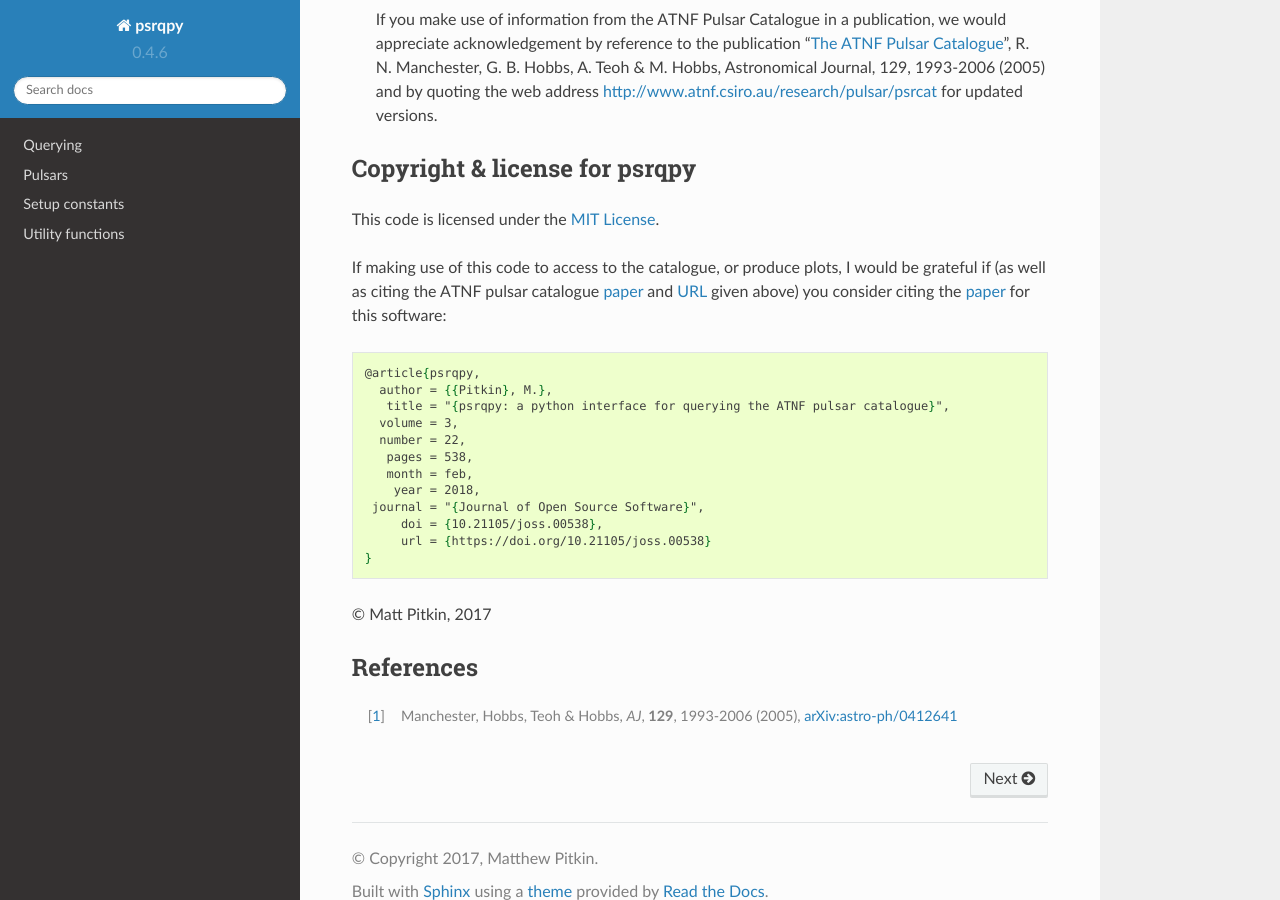
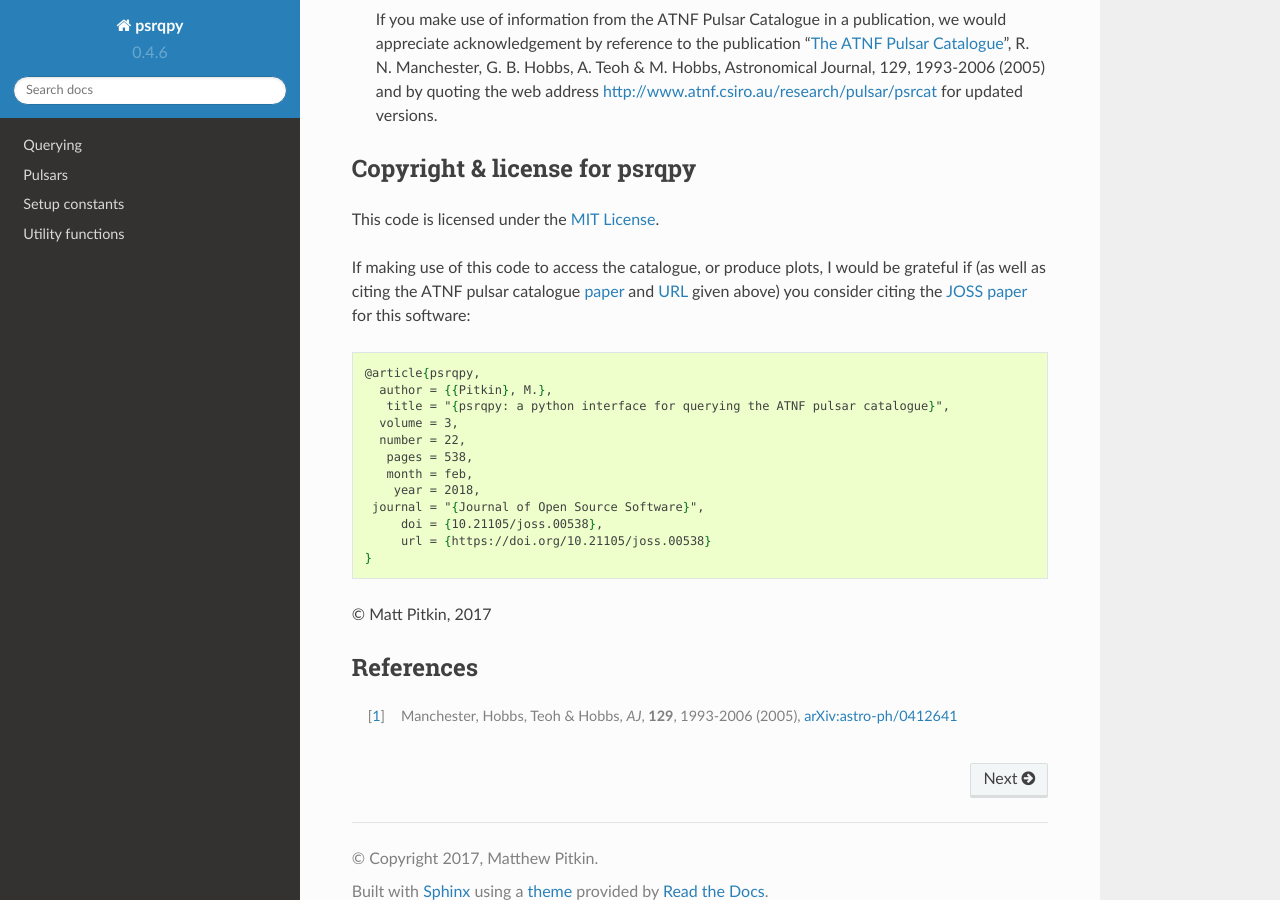
Before and after one commit to mattpitkin/psrqpy, a Sphinx documentation site: the page built from docs/source/index.rst, in a window 1280 px wide and 900 px high, scrolled down 5895 px. Built offline with Sphinx 7.4.7 and the Read the Docs theme 2.0.0, drawn with Linux system fonts in a browser that asks for light colours.

Commit message:
Update index.rst

```diff
--- a/docs/source/index.rst
+++ b/docs/source/index.rst
@@ -239,7 +239,7 @@ Copyright & license for psrqpy
 
 This code is licensed under the `MIT License <http://opensource.org/licenses/MIT>`_.
 
-If making use of this code to access to the catalogue, or produce plots, I would be grateful if (as well as citing the ATNF pulsar catalogue `paper <http://adsabs.harvard.edu/abs/2005AJ....129.1993M>`_ and `URL <http://www.atnf.csiro.au/research/pulsar/psrcat>`_ given above) you consider citing the `paper <https://doi.org/10.21105/joss.00538>`_ for this software:
+If making use of this code to access the catalogue, or produce plots, I would be grateful if (as well as citing the ATNF pulsar catalogue `paper <http://adsabs.harvard.edu/abs/2005AJ....129.1993M>`_ and `URL <http://www.atnf.csiro.au/research/pulsar/psrcat>`_ given above) you consider citing the `JOSS <http://joss.theoj.org/>`_ `paper <https://doi.org/10.21105/joss.00538>`_ for this software:
 
 .. code-block:: tex
 
```
